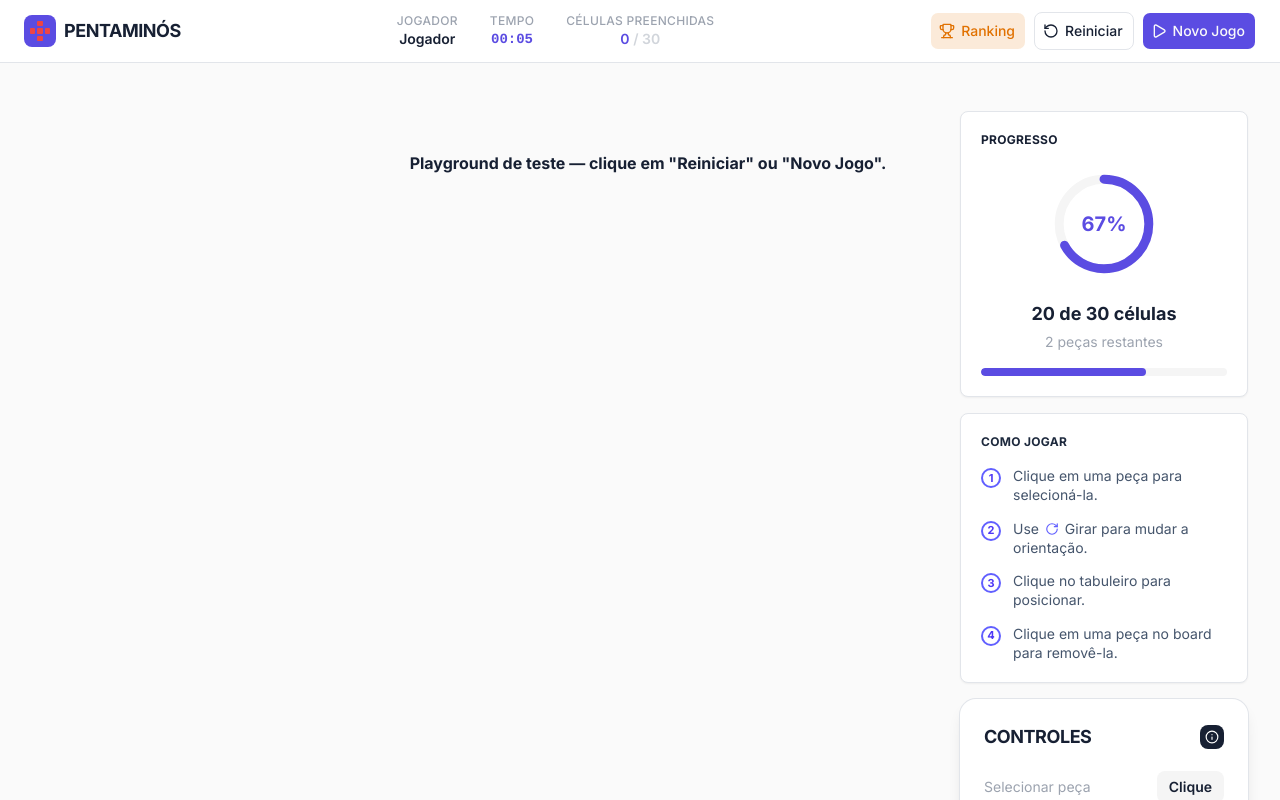
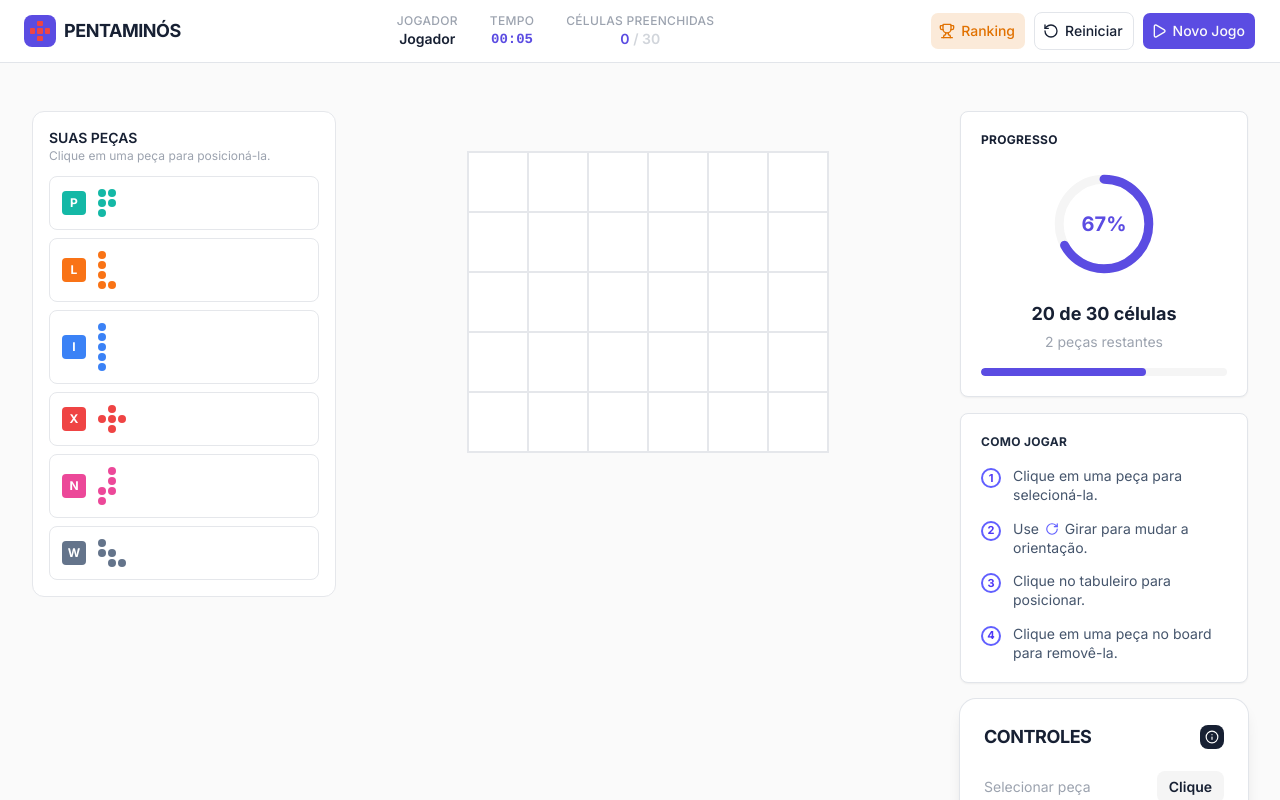
Before and after one commit to Myllenam/pentaminos, a Next.js app in the folder pentaminos/: page /jogar in a window 1280 px wide. Shown: the top 800 px of the page. Built offline with nearby package versions, Linux system fonts and the light colour scheme.

Commit message:
pecas e tabuleiro inicial com dados mockados

```diff
--- a/pentaminos/app/jogar/page.tsx
+++ b/pentaminos/app/jogar/page.tsx
@@ -1,8 +1,7 @@
 "use client";
 
-import { Suspense, useEffect, useState } from "react";
-import { useSearchParams } from "next/navigation";
-
+import { Suspense, useEffect, useMemo, useState } from "react";
+import { useSearchParams, useRouter } from "next/navigation";
 
 import { Alert } from "@/components/alert/alert";
 import { Controles } from "@/components/controles/controles";
@@ -11,9 +10,18 @@ import { ComoJogar } from "@/components/como-jogar/como-jogar";
 import { Ranking } from "@/components/ranking/ranking";
 import { finishGame, formatElapsedTime } from "@/lib/ranking";
 import { Progresso } from "@/components/progresso/progresso";
+import {
+  getMockGamePieces,
+  MOCK_BOARD_CONFIG,
+  PENTOMINOES,
+} from "@/lib/mocks/pentominos";
+import { PlacedPiece } from "@/lib/types/pentomino";
+import { PieceCard } from "@/components/pieceCard/pieceCard";
+import { Board } from "@/components/board/board";
 
 function GamePage() {
   const searchParams = useSearchParams();
+  const router = useRouter();
   const playerName = searchParams.get("nome") || "Jogador";
   const pieceCount = Number(searchParams.get("pecas")) || 6;
   const totalCells = pieceCount * 5; // cada pentaminó ocupa 5 células
@@ -24,6 +32,20 @@ function GamePage() {
 
   const [elapsedSeconds, setElapsedSeconds] = useState(0);
   const [isRunning, setIsRunning] = useState(true);
+
+  // ---- estado do tabuleiro (mockado) ----
+  const [pieces, setPieces] = useState<PlacedPiece[]>(() =>
+    getMockGamePieces(pieceCount),
+  );
+  const [selectedInstanceId, setSelectedInstanceId] = useState<string | null>(
+    null,
+  );
+
+  const filledCells = useMemo(
+    () => pieces.filter((p) => p.origin !== null).length * 5,
+    [pieces],
+  );
+  const remainingPieces = pieces.filter((p) => p.origin === null);
 
   useEffect(() => {
     if (!isRunning) return;
@@ -38,7 +60,46 @@ function GamePage() {
   const handleRestart = () => {
     setElapsedSeconds(0);
     setIsRunning(true);
+    setPieces(getMockGamePieces(pieceCount));
+    setSelectedInstanceId(null);
     console.log("partida reiniciada");
+  };
+
+  const handleSelectPiece = (instanceId: string) => {
+    setSelectedInstanceId((current) =>
+      current === instanceId ? null : instanceId,
+    );
+  };
+
+  // clique numa célula do board: remove peça se já ocupada, senão posiciona a selecionada
+  const handleCellClick = (row: number, col: number) => {
+    const owner = pieces.find((piece) => {
+      if (!piece.origin) return false;
+      const shape = PENTOMINOES.find((s) => s.id === piece.shapeId);
+      if (!shape) return false;
+      return shape.cells.some(
+        ([r, c]) =>
+          piece.origin![0] + r === row && piece.origin![1] + c === col,
+      );
+    });
+
+    if (owner) {
+      setPieces((current) =>
+        current.map((p) =>
+          p.instanceId === owner.instanceId ? { ...p, origin: null } : p,
+        ),
+      );
+      return;
+    }
+
+    if (!selectedInstanceId) return;
+
+    setPieces((current) =>
+      current.map((p) =>
+        p.instanceId === selectedInstanceId ? { ...p, origin: [row, col] } : p,
+      ),
+    );
+    setSelectedInstanceId(null);
   };
 
   /**
@@ -69,21 +130,38 @@ function GamePage() {
       />
 
       <main className="mx-auto flex w-full flex-1 flex-row gap-8 px-8 py-12">
-        {/*Peças*/}
-        <aside className="w-1/4">{/*Peças*/}</aside>
+        <aside className="w-1/4">
+          <div className="rounded-xl border border-gray-200 bg-white p-4">
+            <p className="text-sm font-semibold text-foreground">SUAS PEÇAS</p>
+            <p className="mb-3 text-xs text-muted-foreground">
+              Clique em uma peça para posicioná-la.
+            </p>
+            <div className="flex flex-col gap-2">
+              {remainingPieces.map((piece) => {
+                const shape = PENTOMINOES.find((s) => s.id === piece.shapeId)!;
+                return (
+                  <PieceCard
+                    key={piece.instanceId}
+                    shape={shape}
+                    selected={selectedInstanceId === piece.instanceId}
+                    onSelect={() => handleSelectPiece(piece.instanceId)}
+                  />
+                );
+              })}
+            </div>
+          </div>
+        </aside>
 
-        {/*Tabuleiro*/}
         <section className="flex flex-1 flex-col items-center justify-start pt-10">
-          <p className="font-bold text-foreground">
-            Playground de teste — clique em &quot;Reiniciar&quot; ou &quot;Novo
-            Jogo&quot;.
-          </p>
-          {/*Tabuleiro + Botão de Resolver*/}
+          <Board
+            config={MOCK_BOARD_CONFIG}
+            placedPieces={pieces}
+            shapes={PENTOMINOES}
+            onCellClick={handleCellClick}
+          />
         </section>
 
-
         <aside className="flex w-[288px] shrink-0 flex-col gap-4 ">
-
           <Progresso
             celulasPreenchidas={20}
             totalCelulas={30}
@@ -94,7 +172,6 @@ function GamePage() {
           <Controles onInfoClick={() => console.log("abrir detalhes")} />
         </aside>
       </main>
-
 
       <Alert
         open={restartOpen}
@@ -112,7 +189,7 @@ function GamePage() {
         title="Iniciar novo jogo?"
         description="Deseja abandonar a partida atual e iniciar um novo jogo? O progresso atual será perdido."
         confirmLabel="Novo Jogo"
-        onConfirm={() => console.log("novo jogo iniciado")}
+        onConfirm={() => router.push("/")}
       />
 
       <Ranking open={rankingOpen} onOpenChange={setRankingOpen} />
--- /dev/null
+++ b/pentaminos/components/board/board.tsx
@@ -0,0 +1,49 @@
+"use client";
+
+import { BoardConfig, PlacedPiece, PentominoShape } from "@/lib/types/pentomino";
+
+
+interface BoardProps {
+  config: BoardConfig;
+  placedPieces: PlacedPiece[];
+  shapes: PentominoShape[];
+  onCellClick?: (row: number, col: number) => void;
+}
+
+export function Board({ config, placedPieces, shapes, onCellClick }: BoardProps) {
+  // mapa célula -> cor, calculado a partir das peças já posicionadas
+  const cellColorMap = new Map<string, string>();
+
+  placedPieces.forEach((piece) => {
+    if (!piece.origin) return;
+    const shape = shapes.find((s) => s.id === piece.shapeId);
+    if (!shape) return;
+
+    shape.cells.forEach(([r, c]) => {
+      const row = piece.origin![0] + r;
+      const col = piece.origin![1] + c;
+      cellColorMap.set(`${row}-${col}`, shape.color);
+    });
+  });
+
+  return (
+    <div
+      className="grid border border-gray-200 w-fit"
+      style={{ gridTemplateColumns: `repeat(${config.cols}, 60px)` }}
+    >
+      {Array.from({ length: config.rows }).map((_, row) =>
+        Array.from({ length: config.cols }).map((_, col) => {
+          const color = cellColorMap.get(`${row}-${col}`);
+          return (
+            <div
+              key={`${row}-${col}`}
+              onClick={() => onCellClick?.(row, col)}
+              className="w-15 h-15 border border-gray-200 cursor-pointer"
+              style={{ backgroundColor: color ?? "white" }}
+            />
+          );
+        })
+      )}
+    </div>
+  );
+}
--- /dev/null
+++ b/pentaminos/components/pieceCard/pieceCard.tsx
@@ -0,0 +1,49 @@
+"use client";
+
+import { PentominoShape } from "@/lib/types/pentomino";
+
+
+
+interface PieceCardProps {
+  shape: PentominoShape;
+  selected?: boolean;
+  onSelect?: () => void;
+}
+
+export function PieceCard({ shape, selected, onSelect }: PieceCardProps) {
+  const maxRow = Math.max(...shape.cells.map((c) => c[0])) + 1;
+  const maxCol = Math.max(...shape.cells.map((c) => c[1])) + 1;
+
+  return (
+    <button
+      onClick={onSelect}
+      className={`flex items-center gap-3 w-full p-3 rounded-lg border ${
+        selected ? "border-indigo-500 bg-indigo-50" : "border-gray-200"
+      }`}
+    >
+      <span
+        className="w-6 h-6 rounded flex items-center justify-center text-white text-xs font-bold"
+        style={{ backgroundColor: shape.color }}
+      >
+        {shape.id}
+      </span>
+      <div
+        className="grid gap-0.5"
+        style={{ gridTemplateColumns: `repeat(${maxCol}, 8px)` }}
+      >
+        {Array.from({ length: maxRow * maxCol }).map((_, idx) => {
+          const r = Math.floor(idx / maxCol);
+          const c = idx % maxCol;
+          const filled = shape.cells.some(([cr, cc]) => cr === r && cc === c);
+          return (
+            <div
+              key={idx}
+              className="w-2 h-2 rounded-sm"
+              style={{ backgroundColor: filled ? shape.color : "transparent" }}
+            />
+          );
+        })}
+      </div>
+    </button>
+  );
+}
--- /dev/null
+++ b/pentaminos/lib/mocks/pentominos.ts
@@ -0,0 +1,31 @@
+import { PentominoShape } from "../types/pentomino";
+
+
+export const PENTOMINOES: PentominoShape[] = [
+  { id: "X", name: "X", color: "#ef4444", cells: [[0,1],[1,0],[1,1],[1,2],[2,1]] },
+  { id: "W", name: "W", color: "#64748b", cells: [[0,0],[1,0],[1,1],[2,1],[2,2]] },
+  { id: "V", name: "V", color: "#eab308", cells: [[0,0],[1,0],[2,0],[2,1],[2,2]] },
+  { id: "Y", name: "Y", color: "#22c55e", cells: [[0,1],[1,0],[1,1],[2,1],[3,1]] },
+  { id: "L", name: "L", color: "#f97316", cells: [[0,0],[1,0],[2,0],[3,0],[3,1]] },
+  { id: "U", name: "U", color: "#a855f7", cells: [[0,0],[0,2],[1,0],[1,1],[1,2]] },
+  { id: "F", name: "F", color: "#06b6d4", cells: [[0,1],[0,2],[1,0],[1,1],[2,1]] },
+  { id: "I", name: "I", color: "#3b82f6", cells: [[0,0],[1,0],[2,0],[3,0],[4,0]] },
+  { id: "N", name: "N", color: "#ec4899", cells: [[0,1],[1,1],[2,0],[2,1],[3,0]] },
+  { id: "P", name: "P", color: "#14b8a6", cells: [[0,0],[0,1],[1,0],[1,1],[2,0]] },
+  { id: "T", name: "T", color: "#8b5cf6", cells: [[0,0],[0,1],[0,2],[1,1],[2,1]] },
+  { id: "Z", name: "Z", color: "#f43f5e", cells: [[0,0],[0,1],[1,1],[2,1],[2,2]] },
+];
+
+// Gera um "jogo" mockado com N peças (2 a 12), pra simular o estado inicial da tela
+export function getMockGamePieces(count: number = 6) {
+  const shuffled = [...PENTOMINOES].sort(() => Math.random() - 0.5);
+  return shuffled.slice(0, Math.min(Math.max(count, 2), 12)).map((shape, i) => ({
+    instanceId: `piece-${i}`,
+    shapeId: shape.id,
+    rotation: 0 as const,
+    mirrored: false,
+    origin: null,
+  }));
+}
+
+export const MOCK_BOARD_CONFIG = { rows: 5, cols: 6 };
--- /dev/null
+++ b/pentaminos/lib/types/pentomino.ts
@@ -0,0 +1,25 @@
+export type Cell = [row: number, col: number];
+
+export type PentominoId =
+  | "F" | "I" | "L" | "N" | "P" | "T"
+  | "U" | "V" | "W" | "X" | "Y" | "Z";
+
+export interface PentominoShape {
+  id: PentominoId;
+  name: string;
+  color: string;      // cor de destaque (hex ou classe tailwind)
+  cells: Cell[];       // formato base, normalizado a partir de (0,0)
+}
+
+export interface PlacedPiece {
+  instanceId: string;   // uuid da instância no board (permite repetir peças)
+  shapeId: PentominoId;
+  rotation: 0 | 90 | 180 | 270;
+  mirrored: boolean;
+  origin: Cell | null;   // posição de ancoragem no board, null = ainda não posicionada
+}
+
+export interface BoardConfig {
+  rows: number;
+  cols: number;
+}
```
Lines whose indentation alone changed are shown as unchanged.
